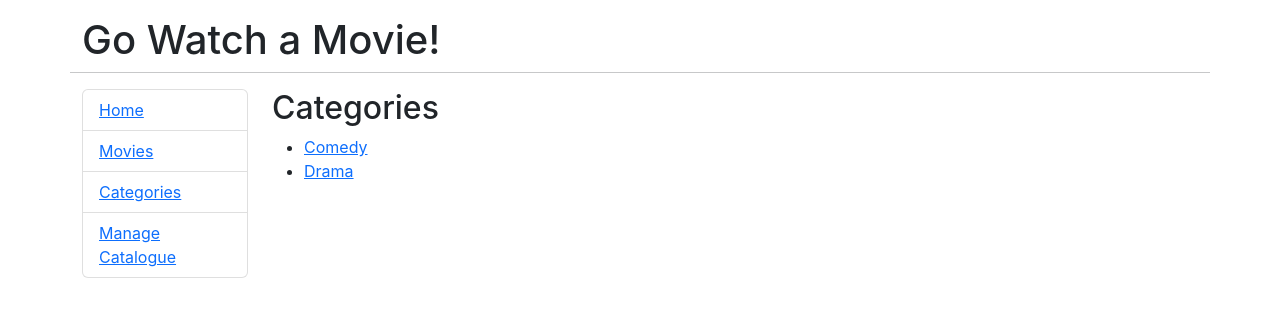
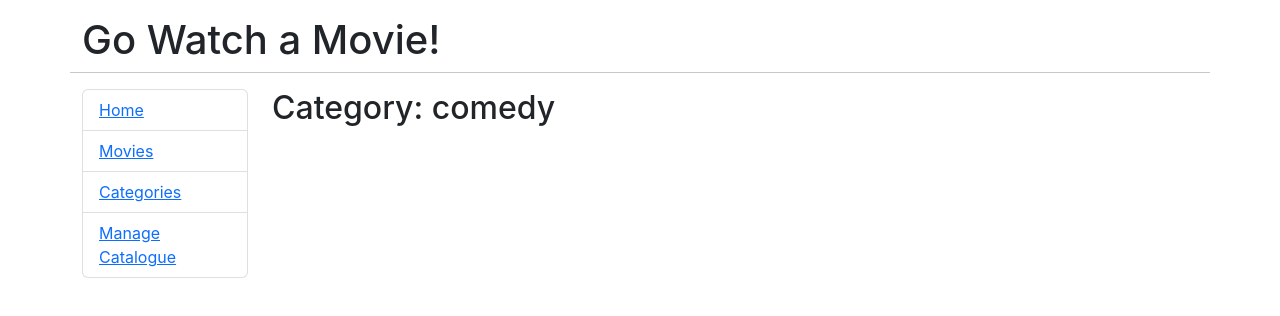
Before and after one commit to shindonghwi/GoReactMovies, a React (Create React App) app: page /by-category/comedy in a window 1280 px wide. Shown: the top 316 px of the page. Built offline with nearby package versions, Linux system fonts and the light colour scheme; the HTML template or start-up script is replaced by a standard one.

Commit message:
feat: 카테고리 상세로 이동하는 기능 추가

```diff
--- a/src/App.js
+++ b/src/App.js
@@ -1,9 +1,10 @@
 import React, { Fragment } from "react";
-import { BrowserRouter as Router, Routes, Route, Link, useParams, useMatch } from "react-router-dom";
+import { BrowserRouter as Router, Routes, Route, Link, useParams, useMatch, useRoutes, useLocation } from "react-router-dom";
 
 import Movies from './components/Movies'
 import Admin from './components/Admin'
 import Home from './components/Home'
+import Categories from "./components/Categories";
 
 export default function App() {
   return (
@@ -41,7 +42,9 @@ export default function App() {
             <Routes>
               <Route path="/movies/:id" element={<Movie />} />
               <Route path="/admin" element={<Admin />} />
-              <Route path="/by-category/*" element={<CategoryPage />} />
+              <Route path="/by-category/drama" element={<Categories title ="drama" />}/>
+              <Route path="/by-category/comedy" element={<Categories title ="comedy" />}/>
+              <Route path="/by-category/*" element={<CategoryPage />}/>
               <Route path="/movies" element={<Movies />} />
               <Route path="/" element={<Home />} />
             </Routes>
--- /dev/null
+++ b/src/components/Categories.js
@@ -0,0 +1,11 @@
+import React, { Component } from "react";
+
+export default class Categories extends Component{
+
+    render(){
+        return (
+            <h2>Category: {this.props.title}</h2>
+        )
+    }
+
+}
```
